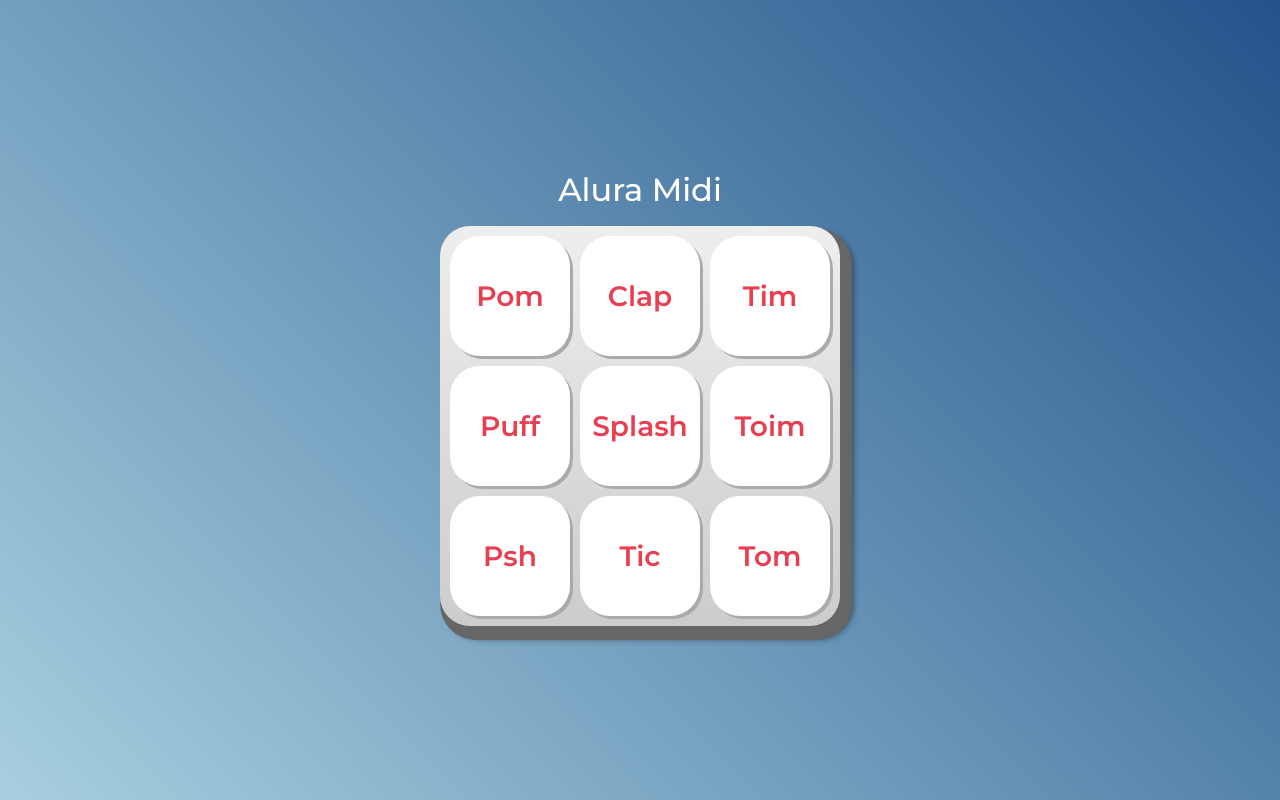
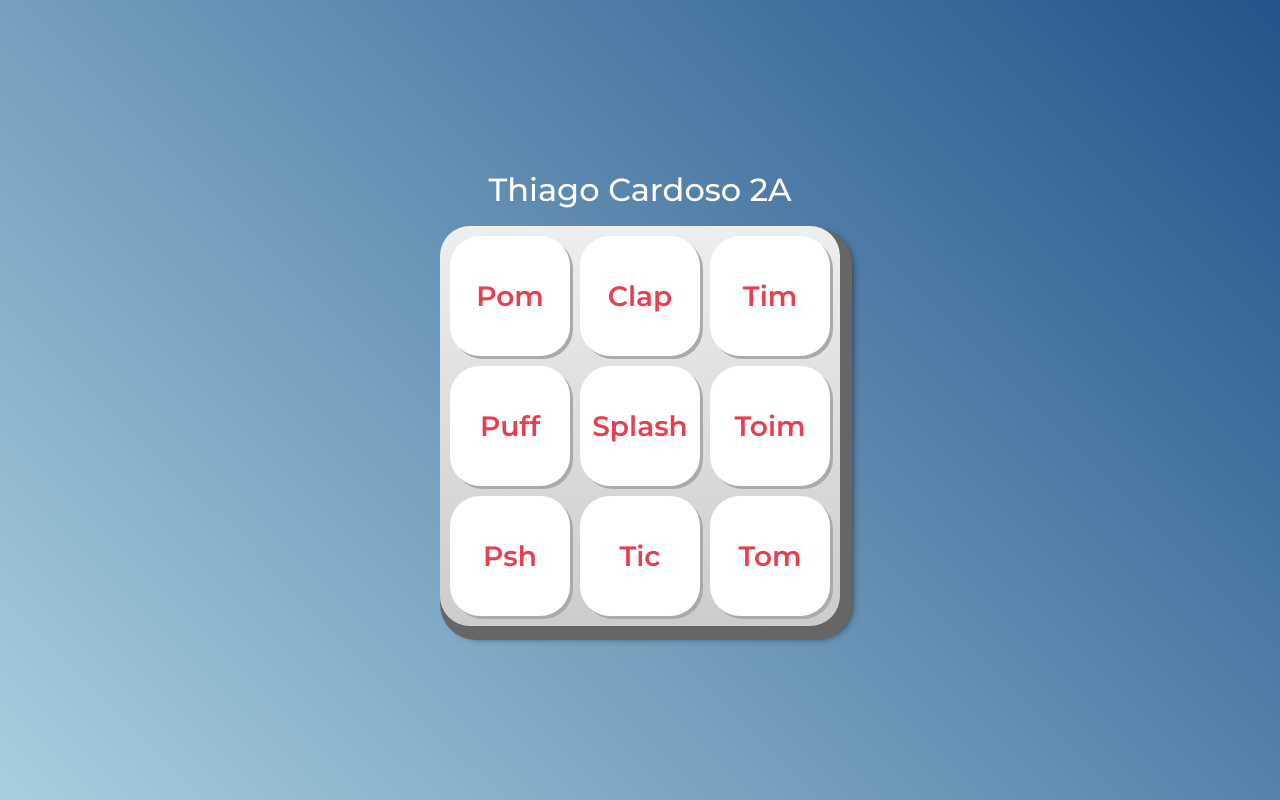
Before and after one commit to webhub3750/Thiago.hithub.io, a plain HTML site: page index.html in a window 1280 px wide. Drawn offline with Linux system fonts and the light colour scheme.

Commit message:
Update index.html

```diff
--- a/index.html
+++ b/index.html
@@ -18,7 +18,7 @@
 </head>
 <body>
 
-    <h1>Alura Midi</h1>
+    <h1>Thiago Cardoso 2A</h1>
 
     <section class="teclado">
         <button class="tecla tecla_pom">Pom</button>
```
